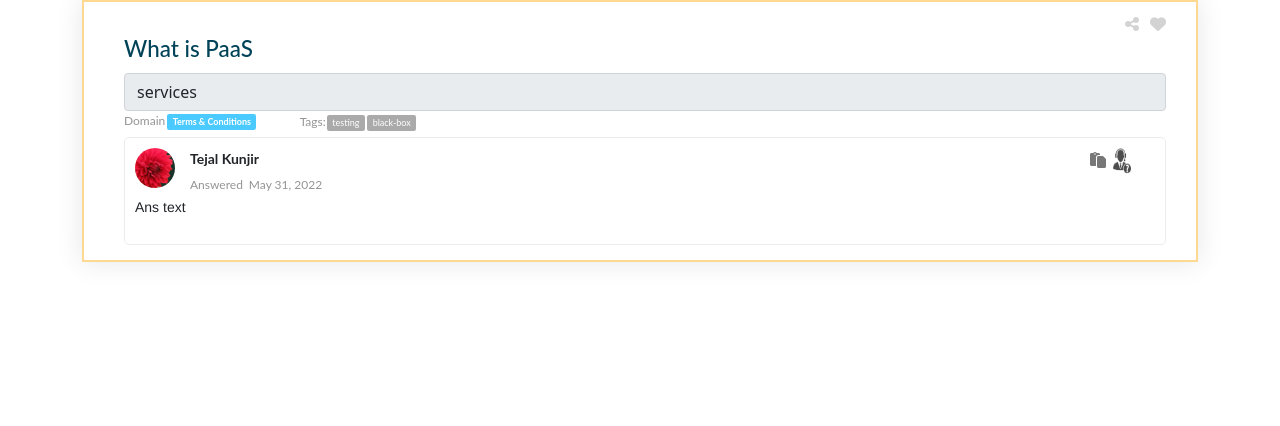
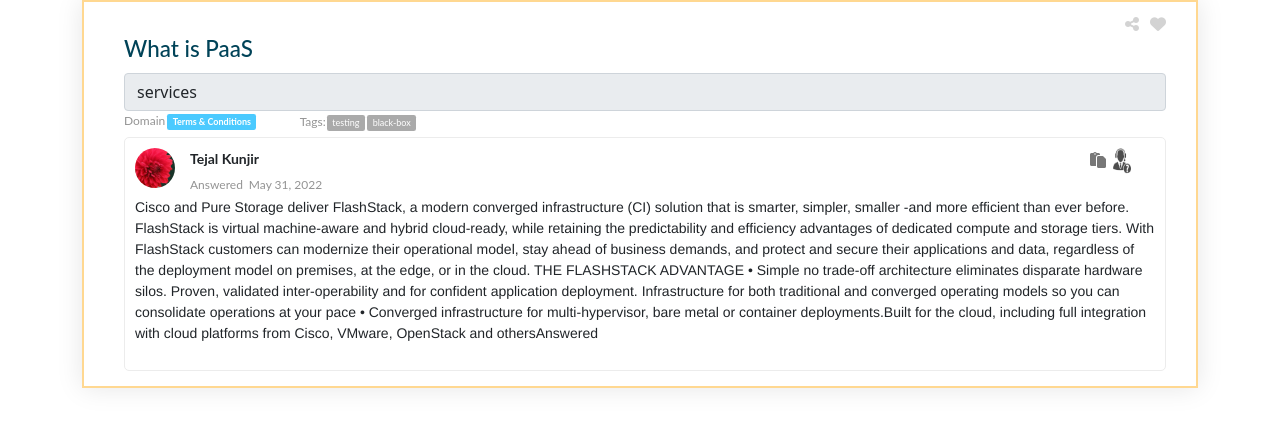
Before and after one commit to mukulk6/react-assignment, a React (Create React App) app: page / in a window 1280 px wide. Shown: the top 426 px of the page. Built offline with nearby package versions, Linux system fonts and the light colour scheme.

Commit message:
Props added

```diff
--- a/src/components/SearchResult/SearchResult.js
+++ b/src/components/SearchResult/SearchResult.js
@@ -8,9 +8,9 @@
 import moment from 'moment';
 
 const date= moment().format('MMM DD, YYYY');
-/*const text = '<p>Cisco and Pure Storage deliver FlashStack, a modern converged infrastructure (CI) solution that is smarter, simpler, smaller -and more efficient than ever before. FlashStack is virtual machine-aware and hybrid cloud-ready, while retaining the predictability and efficiency advantages of dedicated compute and storage tiers. With FlashStack customers can modernize their operational model, stay ahead of business demands, and protect and secure their applications and data, regardless of the deployment model on premises, at the edge, or in the cloud. THE FLASHSTACK ADVANTAGE • Simple no trade-off architecture eliminates disparate hardware silos. Proven, validated inter-operability and for confident application deployment. Infrastructure for both traditional and converged operating models so you can consolidate operations at your pace • Converged infrastructure for multi-hypervisor, bare metal or container deployments.Built for the cloud, including full integration with cloud platforms from Cisco, VMware, OpenStack and othersAnswered</p>';*/
+const answer = 'Cisco and Pure Storage deliver FlashStack, a modern converged infrastructure (CI) solution that is smarter, simpler, smaller -and more efficient than ever before. FlashStack is virtual machine-aware and hybrid cloud-ready, while retaining the predictability and efficiency advantages of dedicated compute and storage tiers. With FlashStack customers can modernize their operational model, stay ahead of business demands, and protect and secure their applications and data, regardless of the deployment model on premises, at the edge, or in the cloud. THE FLASHSTACK ADVANTAGE • Simple no trade-off architecture eliminates disparate hardware silos. Proven, validated inter-operability and for confident application deployment. Infrastructure for both traditional and converged operating models so you can consolidate operations at your pace • Converged infrastructure for multi-hypervisor, bare metal or container deployments.Built for the cloud, including full integration with cloud platforms from Cisco, VMware, OpenStack and othersAnswered';
 
-const SearchResult = () => (
+const SearchResult = (props) => (
     <div class="container">
 <div className={styles.searchOutline}>
 <div class="row">
@@ -72,7 +72,7 @@
 
             <div class='row'>
               <div className={styles.answerBlock}>
-    <p>Ans text </p>
+    <p>{answer}</p>
   </div>
 </div>
 </div>
```
